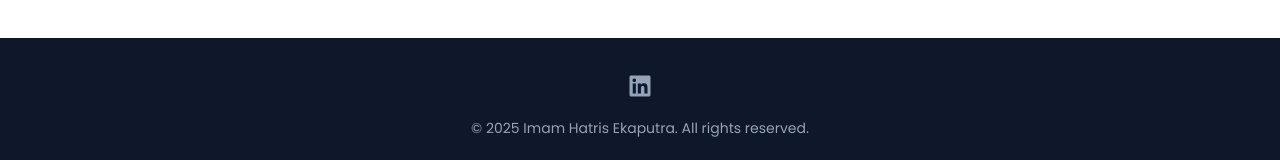
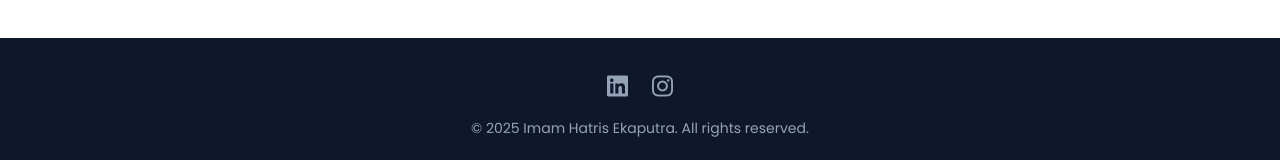
Before and after one commit to Imamh28/Portofolio_Imam, a website: page index.html in a window 1280 px wide. Shown: the part 3172-3332 px from the top of the page. Drawn offline with nearby package versions, Linux system fonts and the light colour scheme.

Commit message:
no message

```diff
--- a/index.html
+++ b/index.html
@@ -269,6 +269,7 @@
         <div class="container mx-auto px-6 py-8 text-center">
             <div class="flex justify-center space-x-6 mb-4">
                 <a href="https://www.linkedin.com/in/imam-hatris-ekaputra" target="_blank" class="hover:text-primary transition-colors"><i class="fa-brands fa-linkedin text-2xl"></i></a>
+                <a href="https://www.instagram.com/imamhatris/" target="_blank" class="hover:text-primary transition-colors"><i class="fa-brands fa-instagram text-2xl"></i></a>
             </div>
             <p class="text-sm">&copy; <span id="year"></span> Imam Hatris Ekaputra. All rights reserved.</p>
         </div>
```
